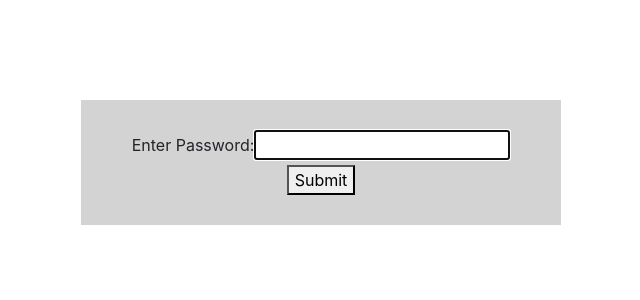
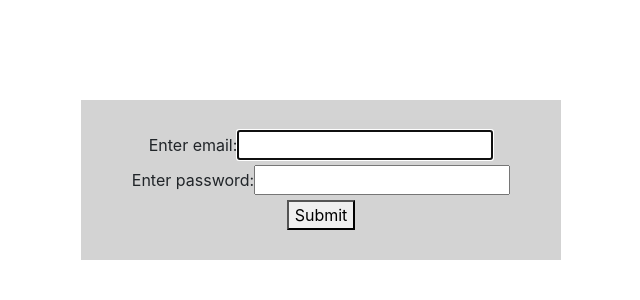
Before and after one commit to cdaviss/online-survey-digital-trace-data, a React (Create React App) app: page /#/admin in a window 1280 px wide. Shown: the top 300 px of the page, without its empty margins (319-959 px from the left). Built offline with nearby package versions, Linux system fonts and the light colour scheme; no server answers.

Commit message:
Sign in with firebase

```diff
--- a/src/Admin.js
+++ b/src/Admin.js
@@ -3,52 +3,68 @@ import "./App.css";
 import firebase from "./firebase";
 import Papa from "papaparse";
 import ModalReact from "react-modal";
-import { IS_DEMO_VERSION, adminPassword } from "./config";
+import { IS_DEMO_VERSION } from "./config";
 import "bootstrap/dist/css/bootstrap.min.css";
-
+import { getAuth, signInWithEmailAndPassword, signOut } from "firebase/auth";
 class Admin extends React.Component {
 	constructor(props) {
 		super(props);
 		this.state = {
 			showPasswordErrorMessage: false,
 			isAuthenticated: false,
-			typedText: "",
-
+			email: "",
+			password: "",
 			userIDs: [],
 			resumeCSVurl: null,
 			activitiesCSVurl: null,
+			loggedInAs: ""
 		};
 
 		this.DATABASE = firebase.firestore();
 
 		this.resumeContent = [];
 		this.activityContent = [];
-
+		this.auth = getAuth();
 		// Ensures screen readers don't see the content while the modal is open
 		const rootElement = document.getElementById("root");
 		ModalReact.setAppElement(rootElement);
 	}
 
-	/** Handles typing in the password box */
-	handleChange(event) {
-		this.setState({ showPasswordErrorMessage: false });
-		this.setState({ typedText: event.target.value });
+	/** Handles typing in email box */
+	handleChangeEmail(event) {
+		this.setState({ email: event.target.value })
 	}
 
-	/** When the submit button is clicked */
-	submitPassword() {
-		if (this.state.typedText === adminPassword || IS_DEMO_VERSION) {
-			this.setState({ isAuthenticated: true });
+	/** Handles typing in password box*/
+	handleChangePassword(event) {
+		this.setState({ password: event.target.value });
+	}
+
+	/** Logout handler */
+	handleLogout = async () => {
+		await signOut(this.auth);
+		this.setState({ email: "",
+			password: "", showErrorMessage: false, isAuthenticated: false });
+	}
+
+	/** Authentication handler */
+	handleAdminLogin = async () => {
+		try {
+			const userCredential = await signInWithEmailAndPassword(this.auth, this.state.email, this.state.password);
+			this.setState({loggedInAs :  userCredential.user.email});
+			this.setState({ showErrorMessage: false, isAuthenticated: true });
 			this.fetchData();
-		} else {
-			this.setState({ showPasswordErrorMessage: true, isAuthenticated: false });
+		} catch (error) {
+			this.setState({ showErrorMessage: true, isAuthenticated: false });
+			console.error("Login failed:", error.message);
 		}
 	}
 
 	/** Main function that kick-starts all the downloading */
 	async fetchData() {
 		let userIDs = null;
-
+		this.resumeContent = []
+		this.activityContent=[]
 		// In the demo version, only use the sample response IDs
 		if (IS_DEMO_VERSION) {
 			userIDs = ["0sampleResponseIDstudy1", "0sampleResponseIDstudy2"];
@@ -169,22 +185,31 @@ class Admin extends React.Component {
 					<form
 						onSubmit={(e) => {
 							e.preventDefault();
-							this.submitPassword();
+							this.handleAdminLogin();
 						}}
 					>
 						<div>
-							<label htmlFor="password">Enter Password:</label>
+							<label htmlFor="email">Enter email: </label>
+							<input
+								type="email"
+								id="email"
+								onChange={this.handleChangeEmail.bind(this)}
+								value={this.state.email}
+								autoFocus
+							/>
+						</div>
+						<div>
+							<label htmlFor="password">Enter password: </label>
 							<input
 								type="password"
 								id="password"
-								onChange={this.handleChange.bind(this)}
-								value={this.state.typedText}
-								autoFocus
+								onChange={this.handleChangePassword.bind(this)}
+								value={this.state.password}
 							/>
-							<button type="submit">Submit</button>
 						</div>
-						{this.state.showPasswordErrorMessage && (
-							<div id="red">Invalid password. Please re-enter.</div>
+						<button type="submit">Submit</button>
+						{this.state.showErrorMessage && (
+							<div id="red">Invalid password or email. Please re-enter.</div>
 						)}
 					</form>
 				</ModalReact>
@@ -194,6 +219,7 @@ class Admin extends React.Component {
 		return (
 			<div className="overall">
 				<div className="container">
+					<div className="title">Logged in as {this.state.loggedInAs} </div>
 					<div className="title">Download Data</div>
 
 					{!this.state.activitiesCSVurl && !this.state.resumeCSVurl && (
@@ -218,6 +244,7 @@ class Admin extends React.Component {
 							</a>
 						</div>
 					)}
+				<button type="reset" onClick = {this.handleLogout}>Log out</button>
 				</div>
 			</div>
 		);
```
